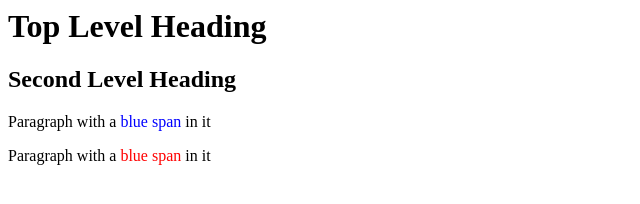
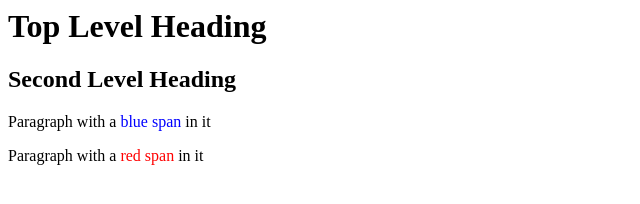
Before and after one commit to NoahPaoletti/NoahPaoletti.github.io, a plain HTML site: page index.html in a window 1280 px wide. Shown: the full height of the page, 0-640 px from the left. Drawn offline with Linux system fonts and the light colour scheme.

Commit message:
Update index.html

```diff
--- a/index.html
+++ b/index.html
@@ -11,7 +11,7 @@
     <h1>Top Level Heading</h1>
     <h2>Second Level Heading</h1>
     <p>Paragraph with a <span class = "blue" >blue span</span> in it </p>
-    <p>Paragraph with a <span class = "red" >blue span</span> in it </p>
+    <p>Paragraph with a <span class = "red" >red span</span> in it </p>
     </div>
   </body>
 </html>
```
